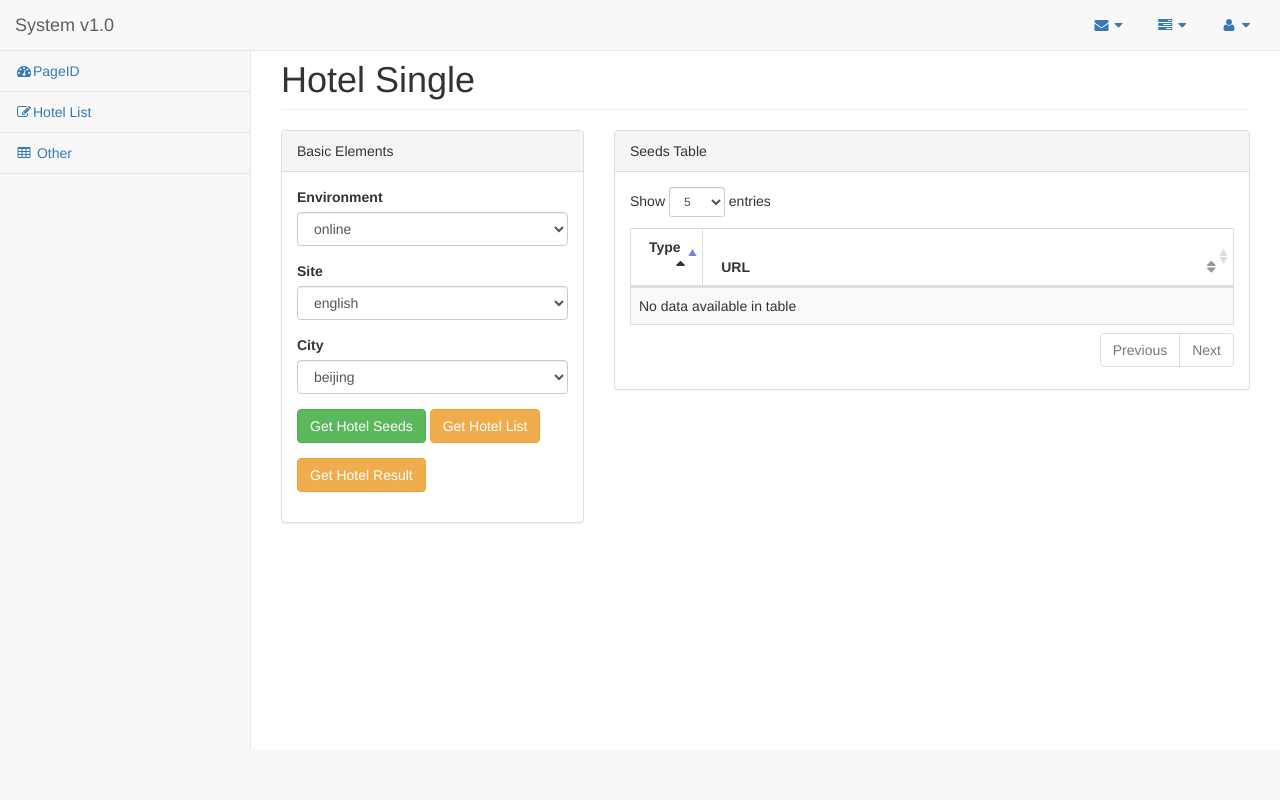
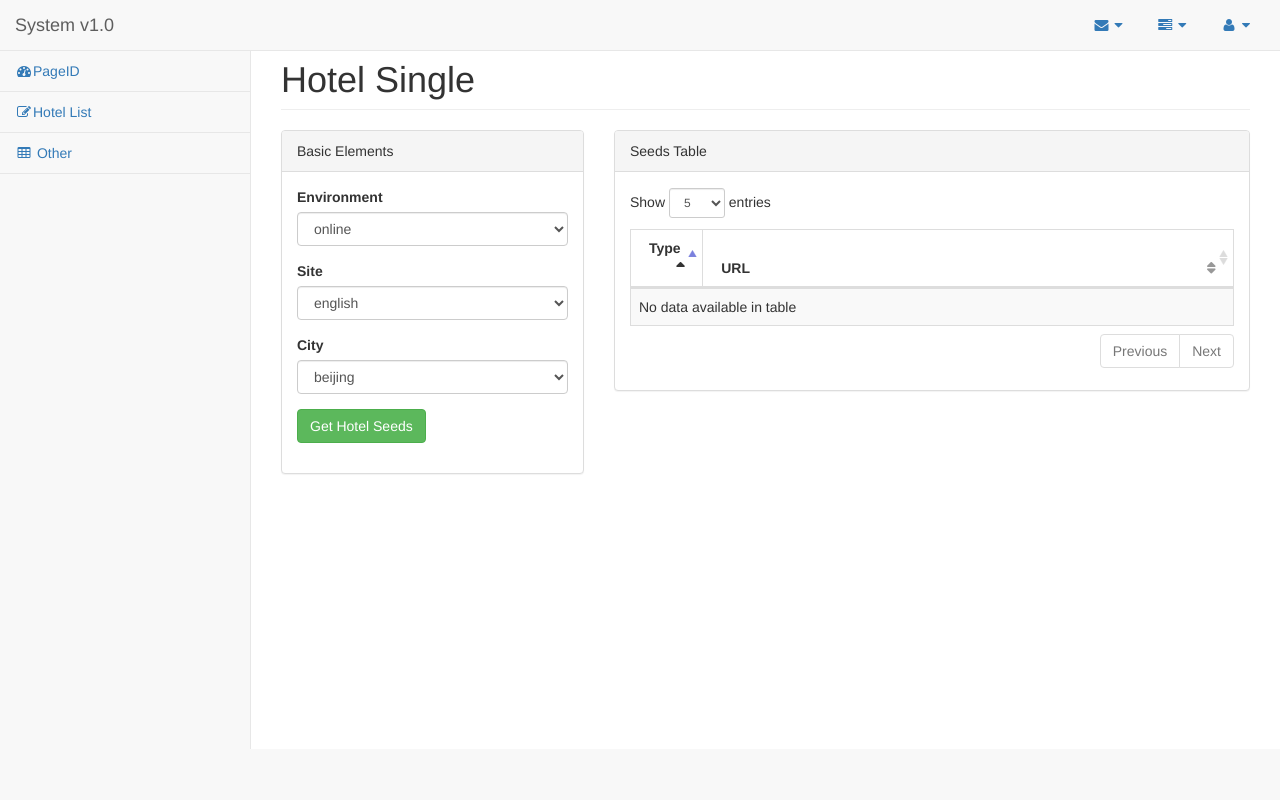
Before and after one commit to chowyu08/project, a Django app: page /hotel/ in a window 1280 px wide. Run offline with Django 3.2, Linux system fonts and the light colour scheme; style sheets or scripts are compiled from the project's sources; some libraries are stand-ins or nearby versions.

Commit message:
Add files via upload

```diff
--- a/hotel/templates/index.html
+++ b/hotel/templates/index.html
@@ -104,11 +104,11 @@
                                     </div>
                                     <div class="form-group">
                                         <button type="button" class="btn btn-success" id="hotelSeed">Get Hotel Seeds</button>
-                                        <button type="button" class="btn btn-warning" id="hotelList">Get Hotel List</button>
+                                        <!-- <button type="button" class="btn btn-warning" id="hotelList">Get Hotel List</button> -->
                                     </div>
-                                    <div class="form-group">
+                                    <!-- <div class="form-group">
                                         <button type="button" class="btn btn-warning" id="hotelResult">Get Hotel Result</button>
-                                    </div>
+                                    </div> -->
                                 </div>
                             </div>
                             <!-- /.row (nested) -->
@@ -123,6 +123,16 @@
                             Seeds Table
                         </div>
                         <div class="panel-body">
+                            <div class="row">
+                                <div class="col-lg-12">
+                                    <div id="processBar" class="progress progress-striped active  hidden">
+                                        <div class="progress-bar progress-bar-success" role="progressbar"
+                                             aria-valuenow="60" aria-valuemin="0" aria-valuemax="100"
+                                             style="width: 0%;">
+                                        </div>
+                                    </div>
+                                </div>
+                            </div>
                             <div class="row">
                                 <div class="col-lg-12">
                                     <div class="dataTable_wrapper">
```
